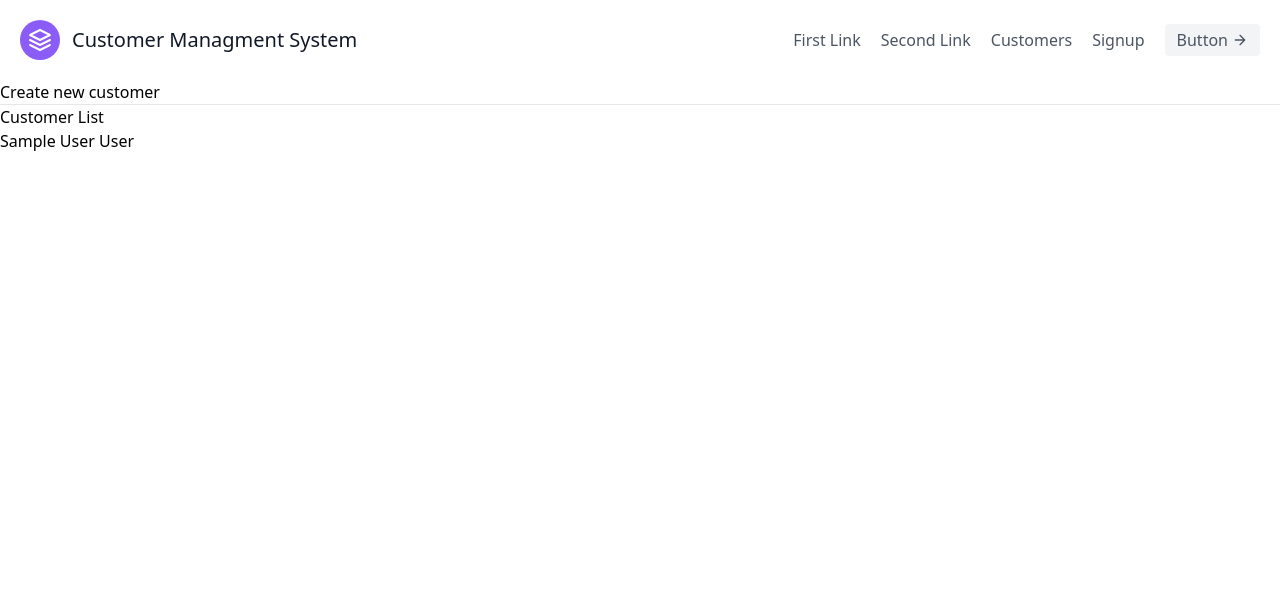
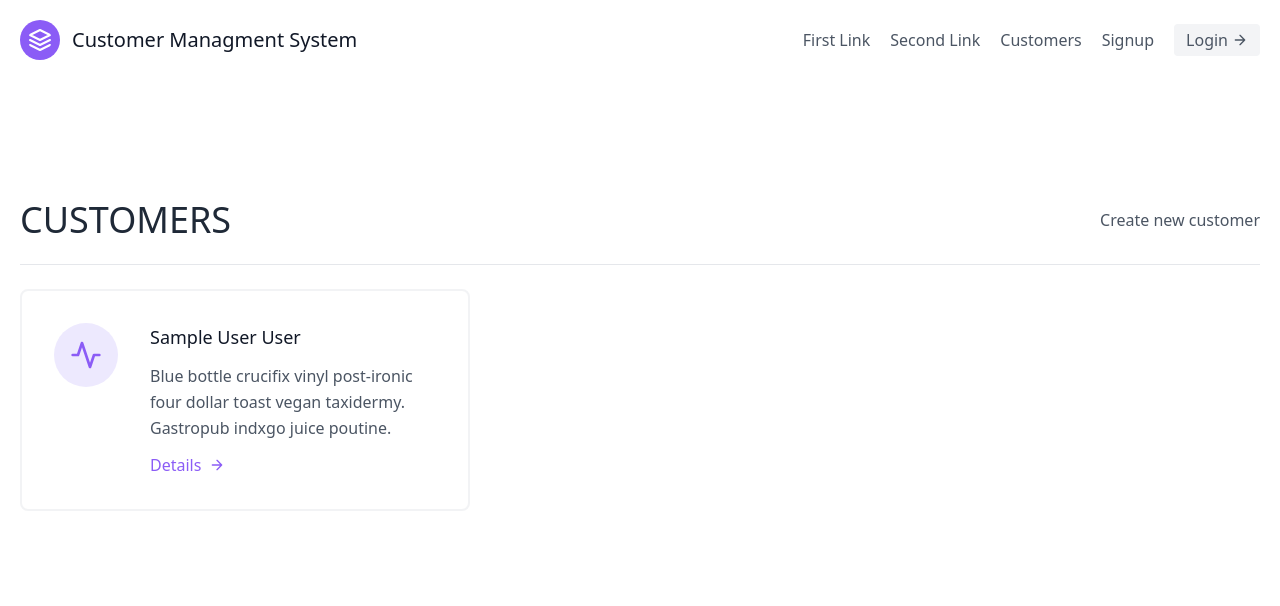
Before and after one commit to kdakis/customer-managment-system, a Django app: page /customers/ in a window 1280 px wide. Shown: the top 606 px of the page. Run offline with Django 3.2, Linux system fonts and the light colour scheme; tables that the repository leaves empty hold one stand-in row (values such as "Sample post").

Commit message:
class based views

```diff
--- a/cms/urls.py
+++ b/cms/urls.py
@@ -13,13 +13,13 @@ Including another URLconf
     1. Import the include() function: from django.urls import include, path
     2. Add a URL to urlpatterns:  path('blog/', include('blog.urls'))
 """
-from customers.views import landing_page
+from customers.views import LandingPageView
 from django.contrib import admin
 from django.urls import path
 from django.urls.conf import include
 
 urlpatterns = [
     path('admin/', admin.site.urls),
-    path('', landing_page, name="landing-page"),
+    path('', LandingPageView.as_view(), name="landing-page"),
     path('customers/',include('customers.urls', namespace="customers")),
 ]
--- a/customers/templates/customers/customer_list.html
+++ b/customers/templates/customers/customer_list.html
@@ -1,12 +1,45 @@
 {% extends 'base.html' %}
 
 {% block content %}
-    <a href="{% url 'customers:customer-create' %}">Create new customer</a>
-    <hr />
-    <h1>Customer List</h1>
-    {% for customer in customer %}
-        <div class=customer>
-            <a href="{% url 'customers:customer-detail' customer.pk %}">{{customer}}</a>
+<section class="text-gray-600 body-font">
+    <div class="container px-5 py-24 mx-auto flex flex-wrap">
+        <div class="w-full mb-6 py-6 flex justify-between items-center border-b border-gray-200">
+            <div>
+                <h1 class="text-4xl text-gray-800">CUSTOMERS</h1>
+            </div>
+            <div>
+                <a href="{% url 'customers:customer-create' %}" class="text-gray-600 hover:text-blue-600">Create new customer</a>
+            </div>
         </div>
-    {% endfor %}</body>
+
+        <hr />
+        <div class="flex flex-wrap -m-4">
+            {% for customer in customer %}
+            <div class="p-4 lg:w-1/2 md:w-full">
+                <div class="flex border-2 rounded-lg border-gray-200 border-opacity-50 p-8 sm:flex-row flex-col">
+                    <div class="w-16 h-16 sm:mr-8 sm:mb-0 mb-4 inline-flex items-center justify-center rounded-full bg-purple-100 text-purple-500 flex-shrink-0">
+                        <svg fill="none" stroke="currentColor" stroke-linecap="round" stroke-linejoin="round" stroke-width="2" class="w-8 h-8" viewBox="0 0 24 24">
+                        <path d="M22 12h-4l-3 9L9 3l-3 9H2"></path>
+                        </svg>
+                    </div>
+                    <div class="flex-grow">
+                        <h2 class="text-gray-900 text-lg title-font font-medium mb-3">
+                        {{ customer.name }} {{ customer.surname }}
+                        </h2>
+                        <p class="leading-relaxed text-base">
+                        Blue bottle crucifix vinyl post-ironic four dollar toast vegan taxidermy. Gastropub indxgo juice poutine.
+                        </p>
+                        <a href="{% url 'customers:customer-detail' customer.pk %}" class="mt-3 text-purple-500 inline-flex items-center">
+                            Details
+                            <svg fill="none" stroke="currentColor" stroke-linecap="round" stroke-linejoin="round" stroke-width="2" class="w-4 h-4 ml-2" viewBox="0 0 24 24">
+                            <path d="M5 12h14M12 5l7 7-7 7"></path>
+                            </svg>
+                        </a>
+                    </div>
+                </div>
+            </div>
+            {% endfor %}
+        </div>
+    </div>
+</section>
 {% endblock content %}
--- a/customers/urls.py
+++ b/customers/urls.py
@@ -1,15 +1,14 @@
 from django.urls import path
-from customers.views import customer_create, customer_list, customer_detail, customer_update, customer_delete
+from customers.views import *
 
 app_name = "customers"
 
 urlpatterns = [
 
-        path('',customer_list, name='customer-list'),
-        path('<int:pk>/',customer_detail, name='customer-detail'),
-        path('<int:pk>/update',customer_update, name='customer-update'),
-        path('<int:pk>/delete',customer_delete, name='customer-delete'),
-        path('create/',customer_create, name='customer-create'),
-
+        path('',CustomerListView.as_view(), name='customer-list'),
+        path('<int:pk>/',CustomerDetailView.as_view(), name='customer-detail'),
+        path('<int:pk>/update',CustomerUpdateView.as_view(), name='customer-update'),
+        path('<int:pk>/delete',CustomerDeleteView.as_view(), name='customer-delete'),
+        path('create/',CustomerCreteView.as_view(), name='customer-create'),
 
 ]
--- a/customers/views.py
+++ b/customers/views.py
@@ -1,10 +1,19 @@
-from django.shortcuts import redirect, render
+from django.shortcuts import redirect, render, reverse
 from django.http import HttpResponse
+from django.views.generic import *
 from .models import Customer
 from .forms import CustomerForm , CustomerModelForm
 
+class LandingPageView(TemplateView):
+    template_name = "landing_page.html"
+
 def landing_page(request):
     return render(request, "landing_page.html")
+
+class CustomerListView(ListView):
+    template_name = "customers/customer_list.html"
+    queryset = Customer.objects.all()
+    context_object_name = "customer"
 
 def customer_list(request):
     customer = Customer.objects.all()
@@ -13,12 +22,26 @@ def customer_list(request):
     }
     return render(request, "customers/customer_list.html" , context)
 
+class CustomerDetailView(DetailView):
+    template_name = "customers/customer_details.html"
+    queryset = Customer.objects.all()
+    context_object_name = "customer"
+
+
 def customer_detail(request, pk):
     customer = Customer.objects.get(id=pk)
     context ={
         "customer" : customer
     }
     return render(request, "customers/customer_details.html" , context)
+
+class CustomerCreteView(CreateView):
+    template_name = "customers/customer_create.html"
+    form_class = CustomerModelForm
+
+    def get_success_url(self):
+        return reverse ("customers:customer-list")
+
 
 def customer_create(request):
     form = CustomerModelForm()
@@ -31,6 +54,14 @@ def customer_create(request):
         "form" : form
     }
     return render(request, "customers/customer_create.html" , context)
+
+class CustomerUpdateView(UpdateView):
+    template_name = "customers/customer_update.html"
+    queryset = Customer.objects.all()
+    form_class = CustomerModelForm
+
+    def get_success_url(self):
+        return reverse ("customers:customer-list")
 
 def customer_update(request, pk):
     customer = Customer.objects.get(id=pk)
@@ -46,6 +77,14 @@ def customer_update(request, pk):
     }
     return render(request, "customers/customer_update.html" , context)
 
+
+class CustomerDeleteView(DeleteView):
+    template_name = "customers/customer_delete.html"
+    queryset = Customer.objects.all()
+
+    def get_success_url(self):
+        return reverse ("customers:customer-list")
+
 def customer_delete(request, pk):
     customer = Customer.objects.get(id=pk)
     customer.delete()
--- a/templates/navbar.html
+++ b/templates/navbar.html
@@ -13,7 +13,7 @@
       <a class="mr-5 hover:text-gray-900">Signup</a>
     </nav>
     <a href="#" class="inline-flex items-center bg-gray-100 border-0 py-1 px-3 focus:outline-none hover:bg-gray-200 rounded text-base mt-4 md:mt-0">
-      Button
+      Login
         <svg fill="none" stroke="currentColor" stroke-linecap="round" stroke-linejoin="round" stroke-width="2" class="w-4 h-4 ml-1" viewBox="0 0 24 24">
           <path d="M5 12h14M12 5l7 7-7 7"></path>
         </svg>
```
Also changed, not shown: customers/templates/customers/customer_delete.html (added, +12 -0 lines), customers/templates/customers/customer_details.html (+41 -0 lines).
